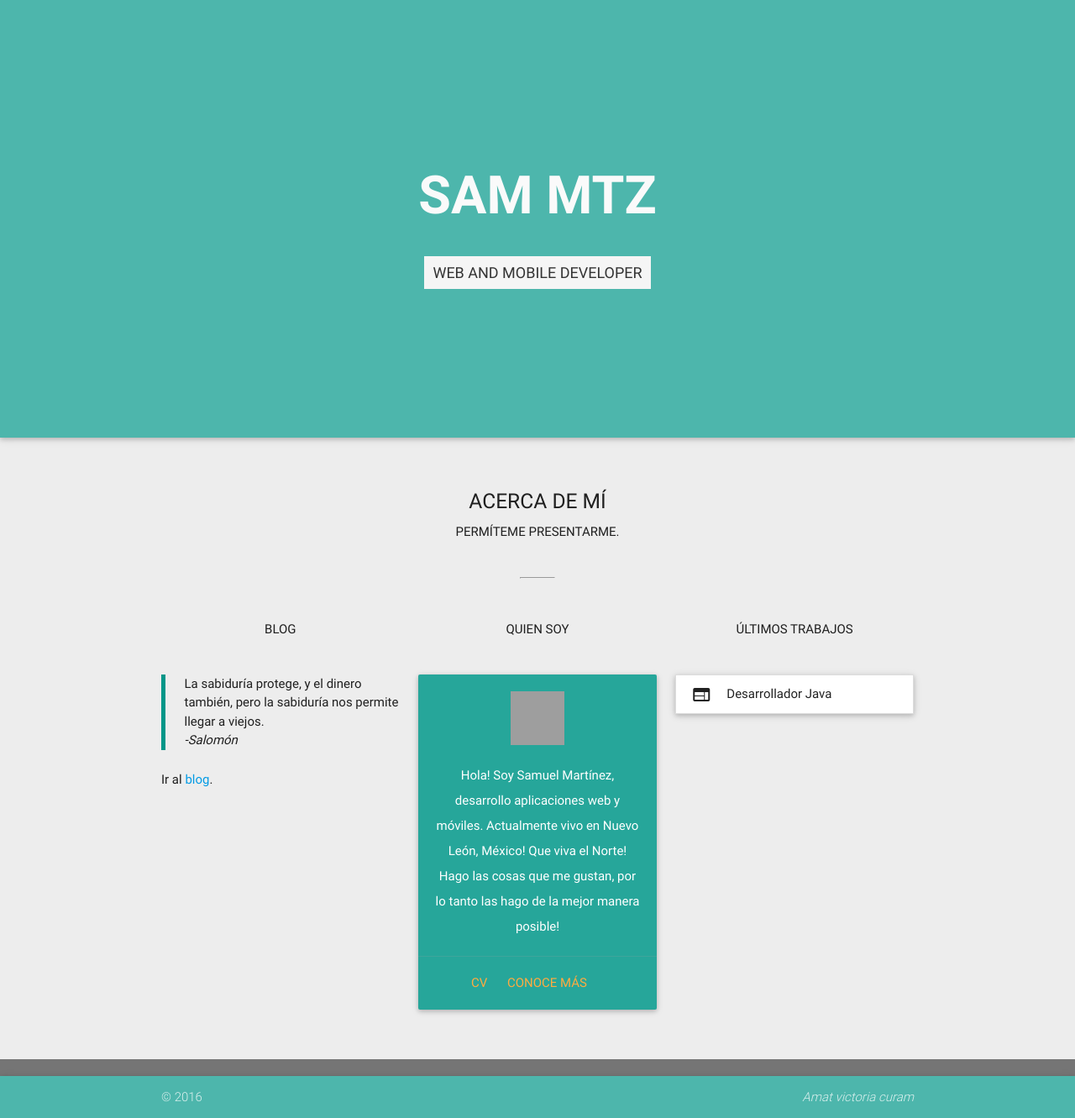
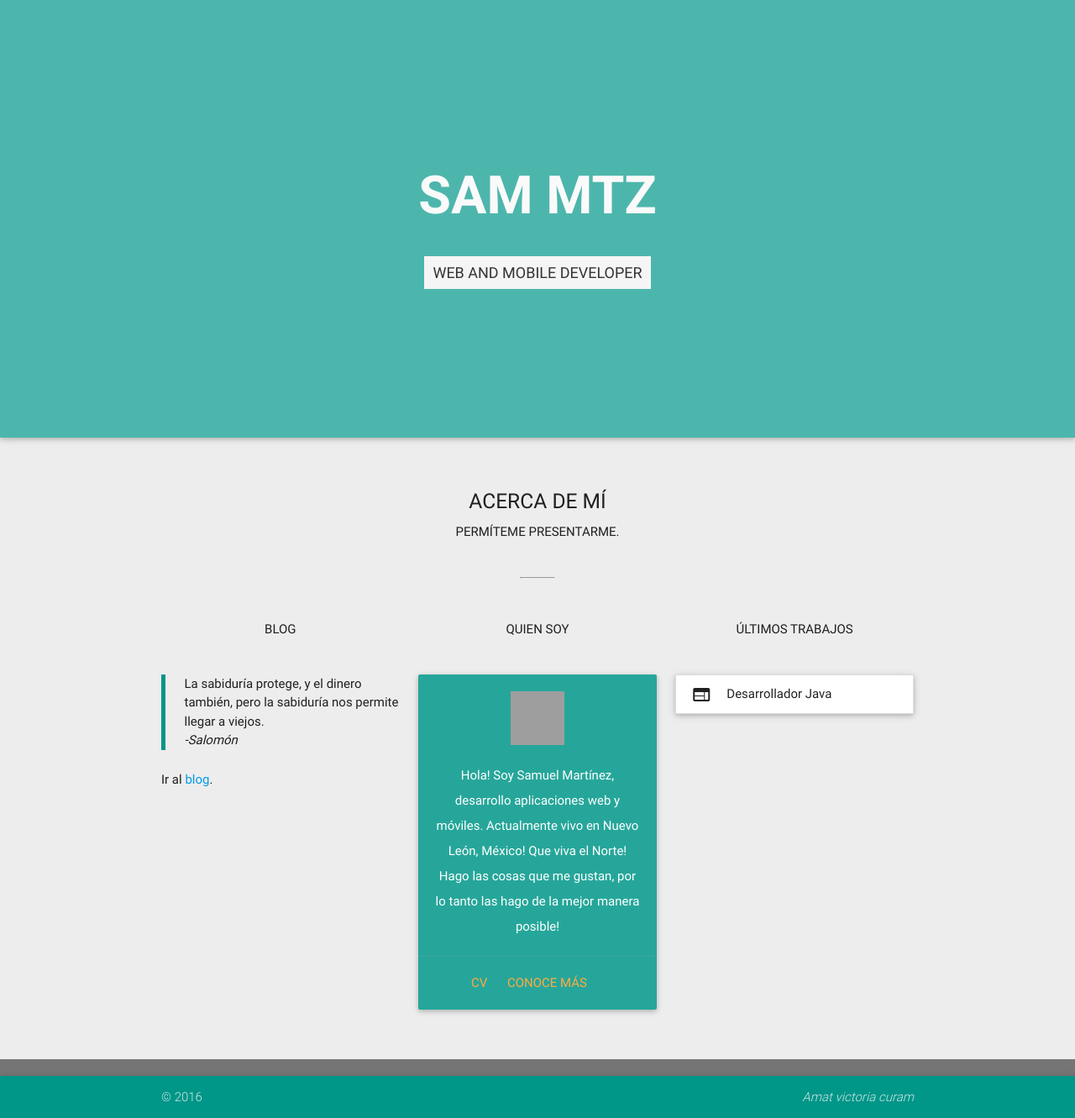
Before and after one commit to const3/const3.github.io, a Jekyll site: the page index.html, which Jekyll copies as it is, in a window 1280 px wide. Shown: the whole page at 84% size. Built offline with Jekyll 4.4.1, drawn with Linux system fonts in a browser that asks for light colours; nearby versions of some CDN libraries; grey boxes are pictures that could not be loaded.

Commit message:
Update index.html

```diff
--- a/index.html
+++ b/index.html
@@ -60,7 +60,7 @@
       </div>
       </main>
                   <footer class="page-footer grey darken-1">
-          <div class="footer-copyright teal lighten-2 z-depth-1">
+          <div class="footer-copyright teal  z-depth-1">
             <div class="container">
             © 2016
 
```
